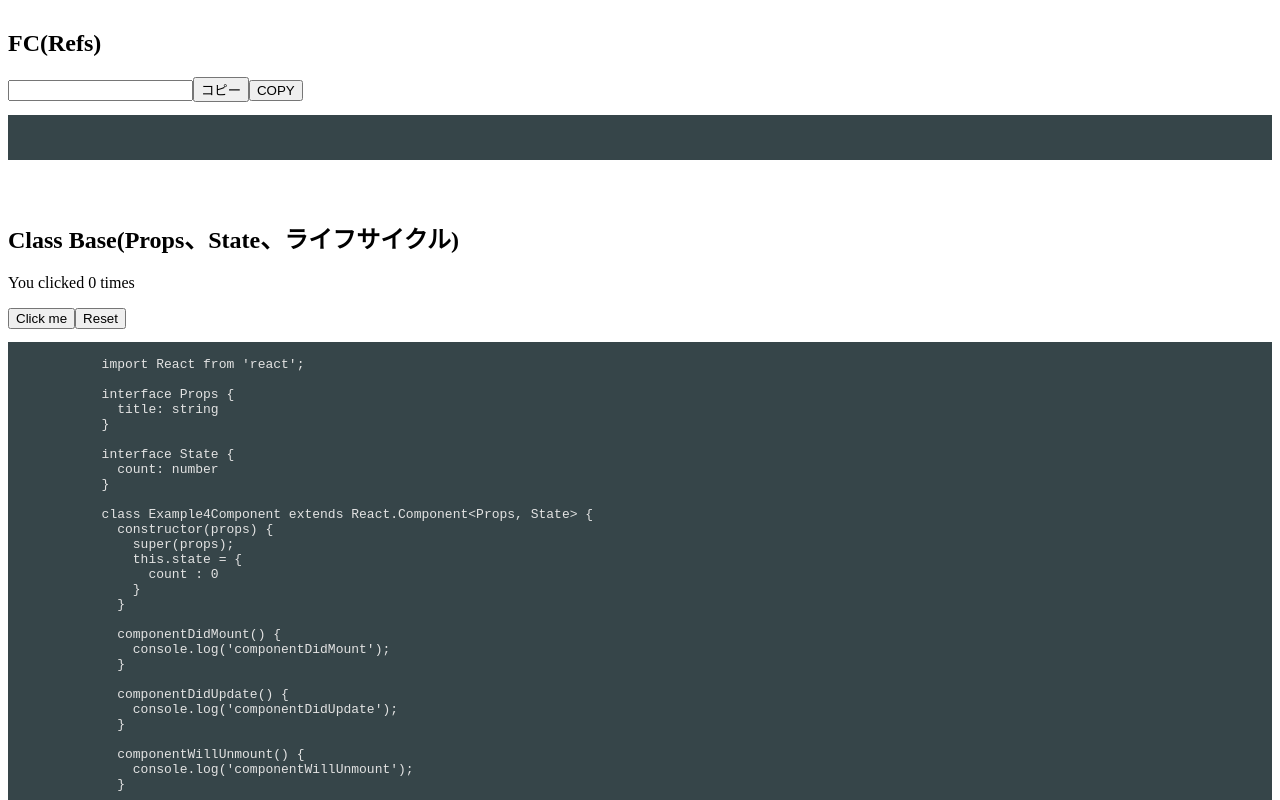
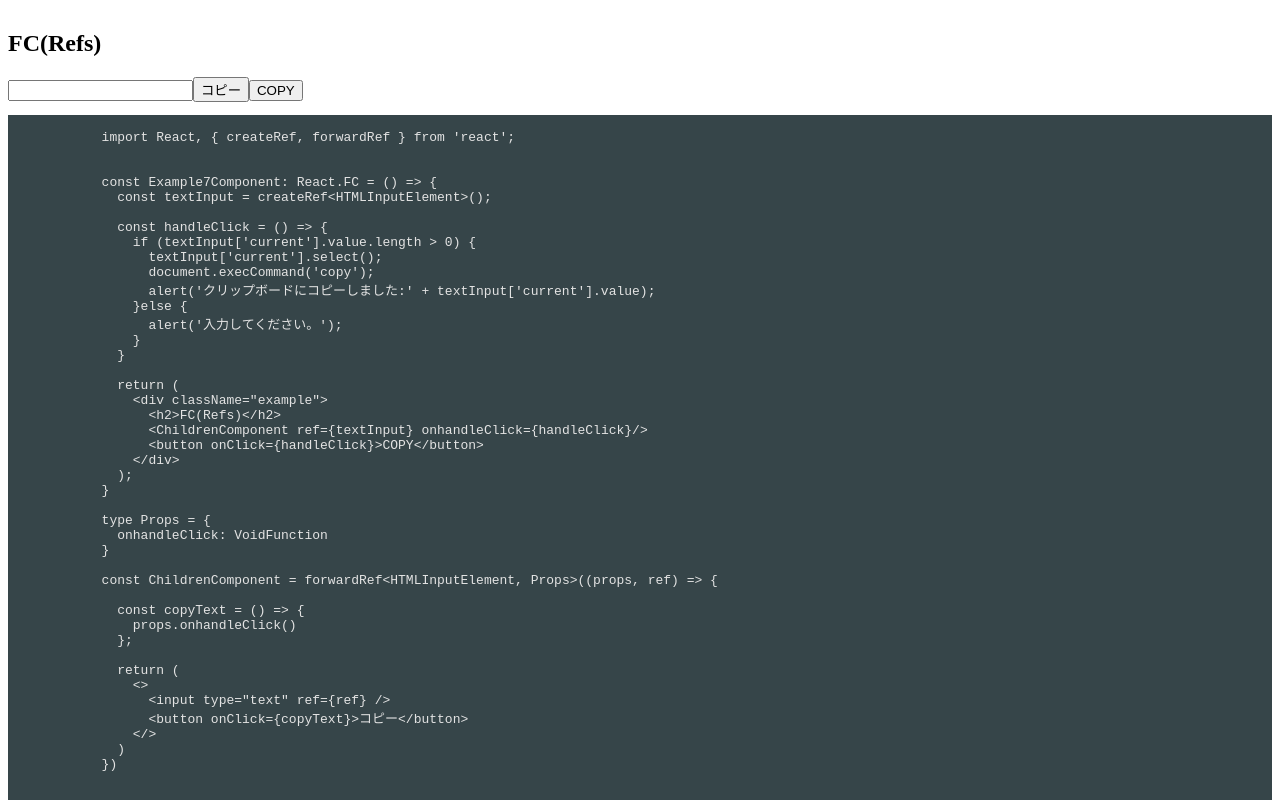
Before and after one commit to jochouen/react-typescript, a React app: page / in a window 1280 px wide. Shown: the part 1600-2400 px from the top of the page. Built offline with nearby package versions, Linux system fonts and the light colour scheme.

Commit message:
react typescript test

```diff
--- a/src/app/components/Example7Component.tsx
+++ b/src/app/components/Example7Component.tsx
@@ -22,6 +22,51 @@ const Example7Component: React.FC = () => {
       <pre>
         <code>
           {`
+            import React, { createRef, forwardRef } from 'react';
+
+
+            const Example7Component: React.FC = () => {
+              const textInput = createRef<HTMLInputElement>();
+
+              const handleClick = () => {
+                if (textInput['current'].value.length > 0) {
+                  textInput['current'].select();
+                  document.execCommand('copy');
+                  alert('クリップボードにコピーしました:' + textInput['current'].value);
+                }else {
+                  alert('入力してください。');
+                }
+              }
+
+              return (
+                <div className="example">
+                  <h2>FC(Refs)</h2>
+                  <ChildrenComponent ref={textInput} onhandleClick={handleClick}/>
+                  <button onClick={handleClick}>COPY</button>
+                </div>
+              );
+            }
+
+            type Props = {
+              onhandleClick: VoidFunction
+            }
+
+            const ChildrenComponent = forwardRef<HTMLInputElement, Props>((props, ref) => {
+
+              const copyText = () => {
+                props.onhandleClick()
+              };
+
+              return (
+                <>
+                  <input type="text" ref={ref} />
+                  <button onClick={copyText}>コピー</button>
+                </>
+              )
+            })
+
+
+            export default Example7Component;
 
           `}
         </code>
```
